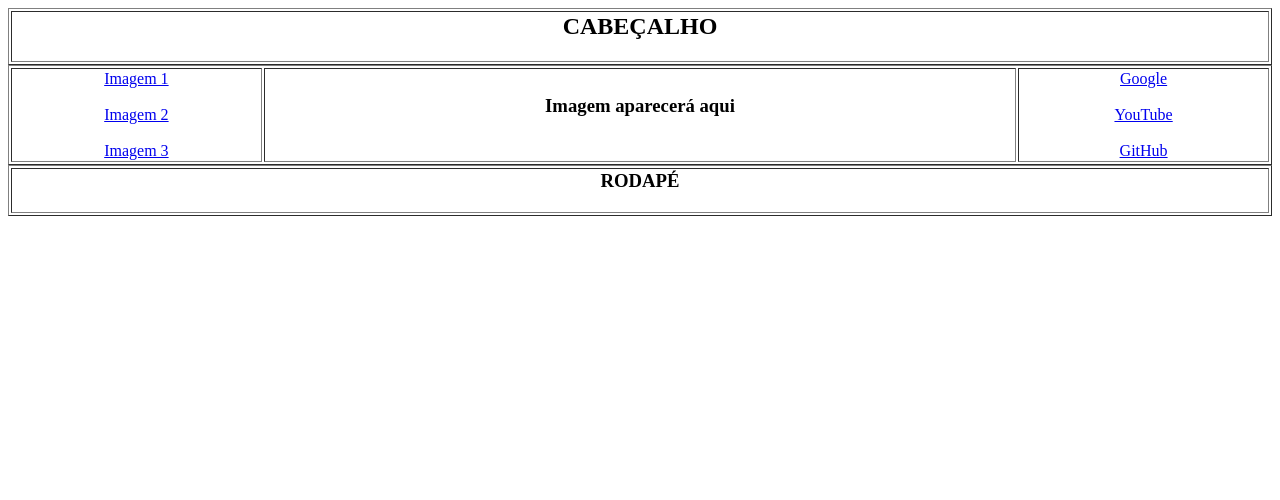
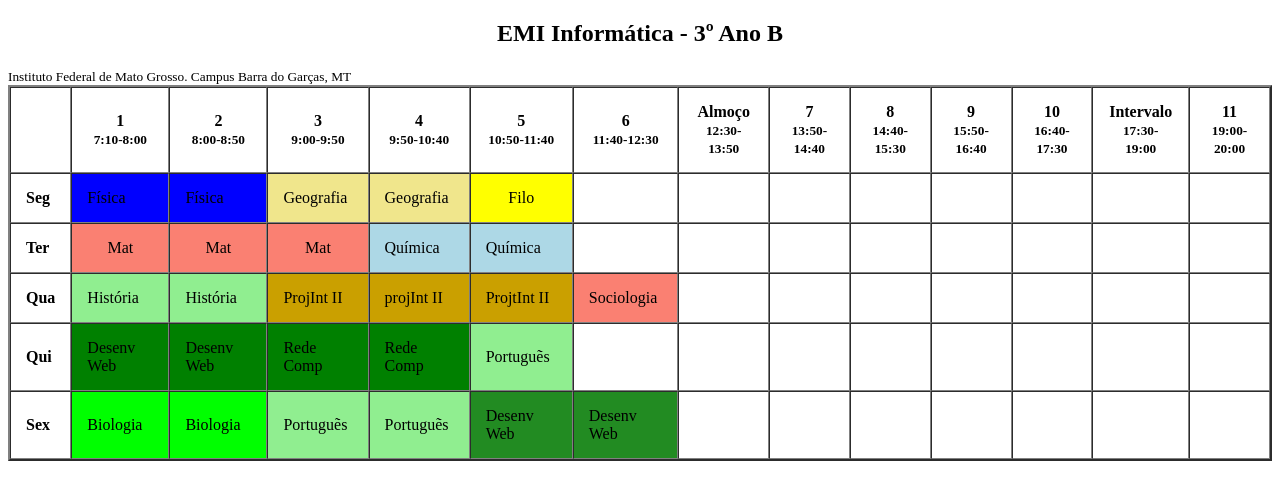
Before and after one commit to GustavoSilva3452/Aula_de_Desenvolvimento_Web, a plain HTML site: page atividade.html in a window 1280 px wide. Drawn offline with Linux system fonts and the light colour scheme.

Commit message:
Add files via upload

```diff
--- a/atividade.html
+++ b/atividade.html
@@ -1 +1,126 @@
-<! DOCTYPE html> <html lang="pt-br"> <head> <meta charset="UTF-8"> <title>Atividade</title> <style> .img { display: none; margin-top: 20px; } .img:target { display: block; } </style> </head> <body> <!-- CABEÇALHO --> <table width="100%" border="1"> <tr> <td align="center"><h2>CABEÇALHO</h2></td> </tr> </table> <!-- CONTEÚDO --> <table width="100%" border="1"> <tr> <!-- ESQUERDA (LINKS INTERNOS) --> <td width="20%" valign="top" align="center"> <a href="#img1">Imagem 1</a><br><br> <a href="#img2">Imagem 2</a><br><br> <a href="#img3">Imagem 3</a> </td> <!-- CENTRO (IMAGENS) --> <td width="60%" align="center"> <h3>Imagem aparecerá aqui</h3> <img id="img1" class="img" src="img1.jpg" width="300"> <img id="img2" class="img" src="img2.jpeg" width="300"> <img id="img3" class="img" src="img3.jpeg" width="300"> </td> <!-- DIREITA (LINKS EXTERNOS) --> <td width="20%" valign="top" align="center"> <a href="https://www.google.com" target="_blank">Google</a><br><br> <a href="https://www.youtube.com" target="_blank">YouTube</a><br><br> <a href="https://www.github.com" target="_blank">GitHub</a> </td> </tr> </table> <!-- RODAPÉ --> <table width="100%" border="1"> <tr> <td align="center"><h3>RODAPÉ</h3></td> </tr> </table> </body> </html>
+<!DOCTYPE html>
+<html lang="pt-br">
+<head>
+    <meta charset="UTF-8">
+    <meta name="viewport" content="width=device-width, initial-scale=1.0">
+    <title>Horario de Aula</title>
+</head>
+<body>
+    <h2 align="center">EMI Informática - 3º Ano B</h2>
+    <table border="2" cellspacing="0" cellpadding="15" align="center">
+        <tr>
+            <small align="center">Instituto Federal de Mato Grosso. Campus Barra do Garças, MT</small>
+            <th>      </th>
+            <th>1 <br><small>7:10-8:00</small></th>
+            <th>2 <br><small>8:00-8:50</small></th>
+            <th>3 <br><small>9:00-9:50</small></th>
+            <th>4 <br><small>9:50-10:40</small></th>
+            <th>5 <br><small>10:50-11:40</small></th>
+            <th>6 <br><small>11:40-12:30</small></th>
+            <th>Almoço <br><small>12:30-13:50</small></th>
+            <th>7 <br><small>13:50-14:40</small></th>
+            <th>8 <br><small>14:40-15:30</small></th>
+            <th>9 <br><small>15:50-16:40</small></th>
+            <th>10 <br><small>16:40-17:30</small></th>
+            <th>Intervalo <br><small>17:30-19:00</small></th>
+            <th>11 <br><small>19:00-20:00</small></th>
+        </tr>
+
+
+        <!-- Segunda-Feira -->
+         <tr>
+            <td><b>Seg</b></td>
+            <td bgcolor="blue">Física</td>
+            <td bgcolor="blue">Física</td>
+            <td bgcolor="khaki">Geografia</td>
+            <td bgcolor="khaki">Geografia</td>
+            <td bgcolor="yellow" align="center">Filo</td>
+            <td></td>
+            <td></td>
+            <td></td>
+            <td></td>
+            <td></td>
+            <td></td>
+            <td></td>
+            <td></td>
+         </tr>
+
+
+         <!-- Terça-Feira -->
+          <tr>
+            <td><b>Ter</b></td>
+            <td bgcolor="salmon" align="center">Mat</td>
+            <td bgcolor="salmon" align="center">Mat</td>
+            <td bgcolor="salmon" align="center">Mat</td>
+            <td bgcolor="lightblue">Química</td>
+            <td bgcolor="lightblue">Química</td>
+            <td></td>
+            <td></td>
+            <td></td>
+            <td></td>
+            <td></td>
+            <td></td>
+            <td></td>
+            <td></td>
+          </tr>
+
+
+          <!-- Quarta-Feira -->
+           <tr>
+            <td><b>Qua</b></td>
+            <td bgcolor="lightgreen">História</td>
+            <td bgcolor="lightgreen">História</td>
+            <td bgcolor="caramel">ProjInt II</td>
+            <td bgcolor="caramel">projInt II</td>
+            <td bgcolor="caramel">ProjtInt II</td>
+            <td bgcolor="salmon">Sociologia</td>
+            <td></td>
+            <td></td>
+            <td></td>
+            <td></td>
+            <td></td>
+            <td></td>
+            <td></td>
+           </tr>
+
+
+           <!-- Quinta-Feira -->
+            <tr>
+                <td><b>Qui</b></td>
+                <td bgcolor="green">Desenv Web</td>
+                <td bgcolor="green">Desenv Web</td>
+                <td bgcolor="green">Rede Comp</td>
+                <td bgcolor="green">Rede Comp</td>
+                <td bgcolor="lightgreen">Portuguẽs</td>
+                <td></td>
+                <td></td>
+                <td></td>
+                <td></td>
+                <td></td>
+                <td></td>
+                <td></td>
+                <td></td>
+            </tr>
+
+
+            <!-- Sexta-Feira -->
+             <tr>
+                <td><b>Sex</b></td>
+                <td bgcolor="lime">Biologia</td>
+                <td bgcolor="lime">Biologia</td>
+                <td bgcolor="lightgreen">Portuguẽs</td>
+                <td bgcolor="lightgreen">Portuguẽs</td>
+                <td bgcolor="forestgreen">Desenv Web</td>
+                <td bgcolor="forestgreen">Desenv Web</td>
+                <td></td>
+                <td></td>
+                <td></td>
+                <td></td>
+                <td></td>
+                <td></td>
+                <td></td>
+             </tr>
+    </table>
+
+</body>
+</html>
```
